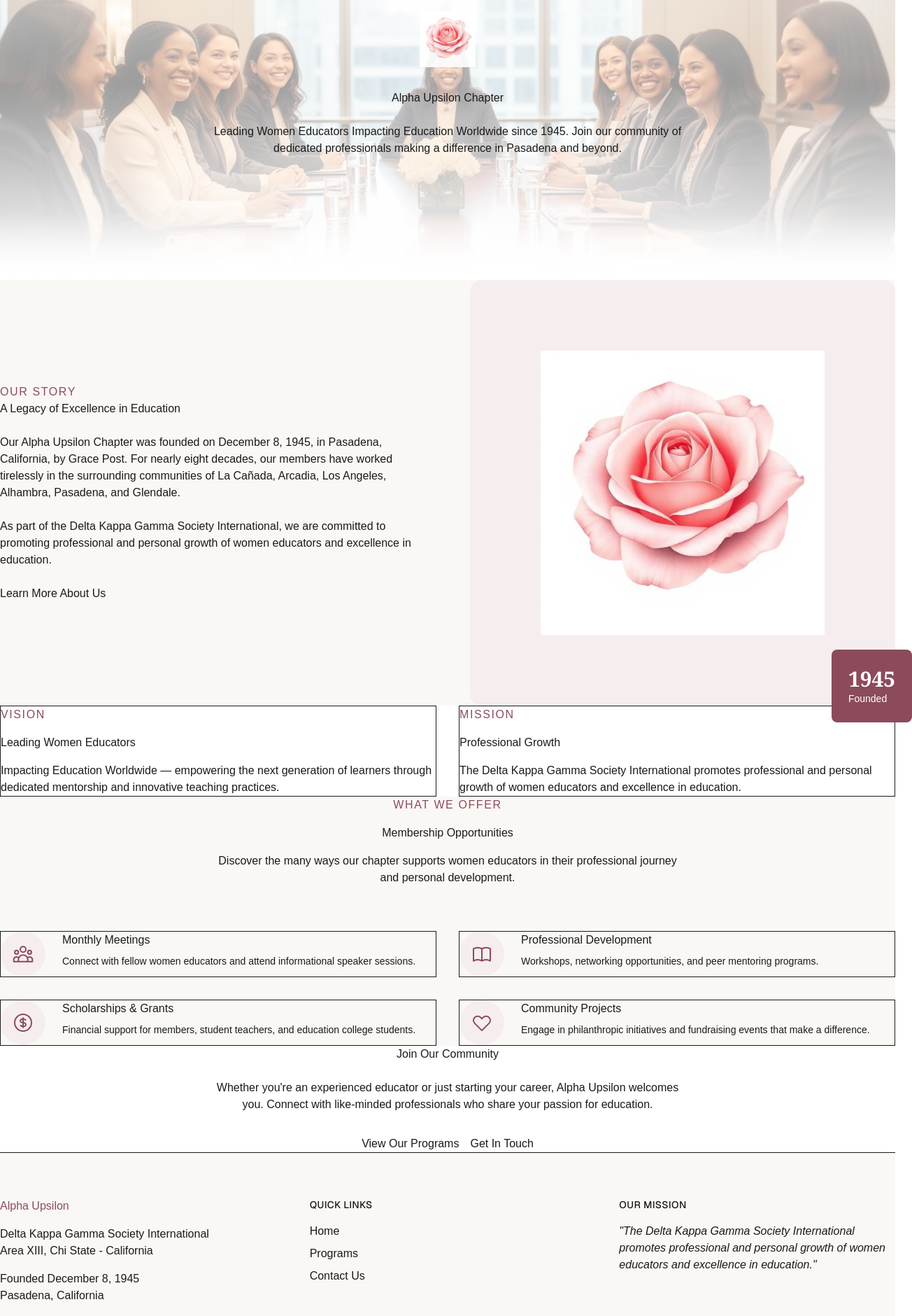
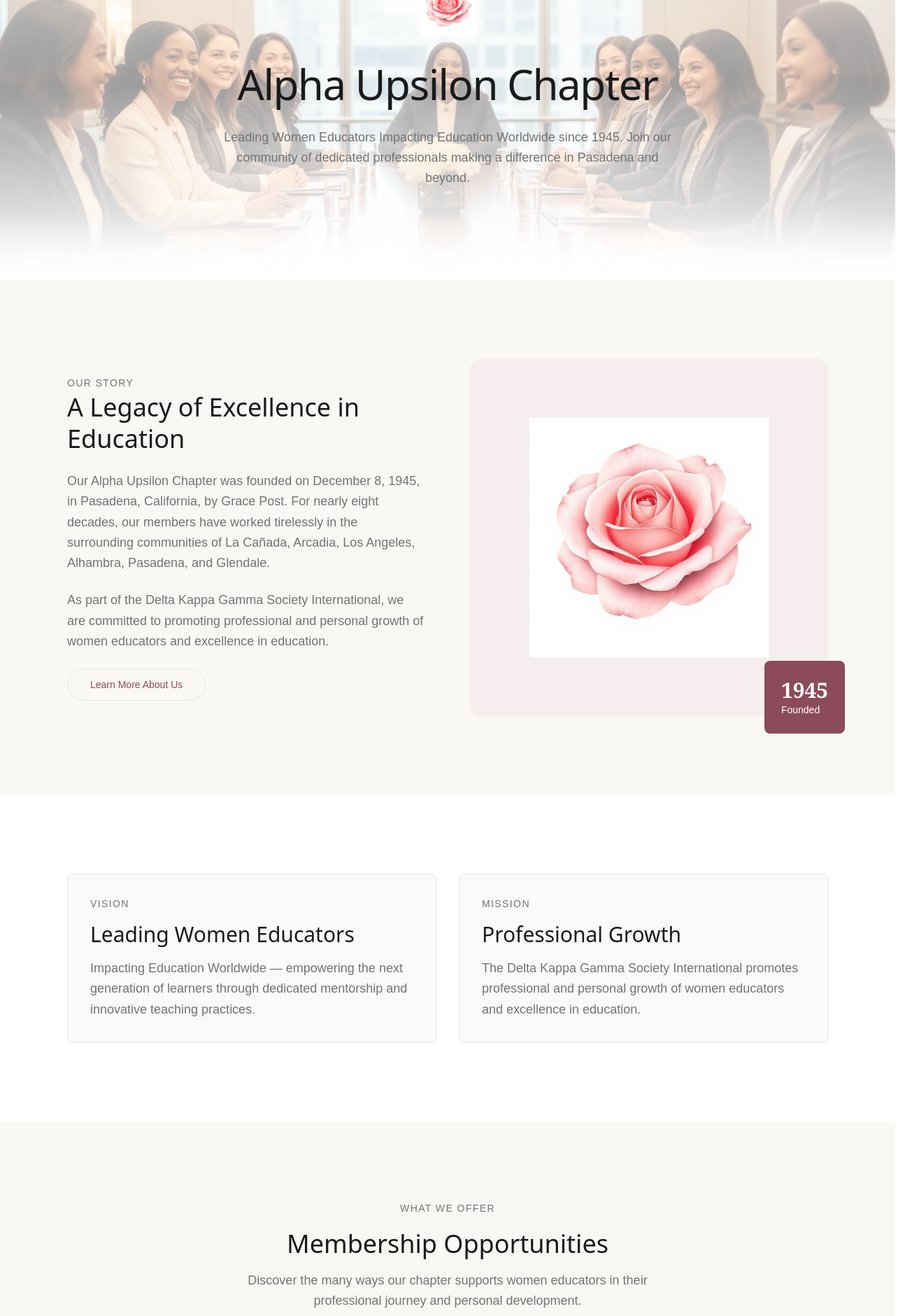
Before and after one commit to Nomolos29/gammaphidkgca, a Next.js app: page / in a window 1280 px wide. Shown: the part 160-2040 px from the top of the page at 70% size, 1304 px wide, since content can reach past the window. Built offline with nearby package versions, Linux system fonts and the light colour scheme.

Commit message:
Updated styling accross pages

```diff
--- a/app/globals.css
+++ b/app/globals.css
@@ -70,6 +70,10 @@
   --color-cream: var(--cream);
   --color-charcoal: var(--charcoal);
 
+  --color-border: var(--border)
+  --color-input: var(--input)
+  --color-ring: var(--ring)
+
   --font-sans: var(--font-geist-sans);
   --font-mono: var(--font-geist-mono);
 }
@@ -81,9 +85,119 @@
   }
 } */
 
+* {
+  border-color: var(--border);
+}
+
+html {
+  scroll-behavior: smooth;
+}
+
 body {
   background: var(--background);
   color: var(--foreground);
   font-family: Arial, Helvetica, sans-serif;
   overflow-x: hidden;
 }
+
+h1, h2, h3, h4, h5, h6 {
+  font-family: var(--font-sans);
+}
+/*
+@layer components {
+  .nav-link {
+    @apply relative text-foreground/80 transition-colors duration-300 hover:text-accent;
+  }
+
+  .nav-link::after {
+    @apply absolute bottom-0 left-0 h-[1px] w-0 bg-accent transition-all duration-300 content-[''];
+  }
+
+  .nav-link:hover::after {
+    @apply w-full;
+  }
+
+  .section-padding {
+    @apply px-6 py-20 md:px-12 lg:px-24 lg:py-28;
+  }
+
+  .mx-auto max-w-6xl {
+    @apply mx-auto max-w-6xl;
+  }
+
+  .bg-card rounded-lg p-8 transition-all duration-300 hover:shadow-lg hover:-translate-y-1 {
+    @apply bg-card rounded-lg p-8 transition-all duration-300 hover:shadow-lg hover:-translate-y-1;
+  }
+
+  .inline-flex items-center justify-center rounded-full bg-accent px-8 py-3 text-sm font-medium text-accent-foreground transition-all duration-300 hover:bg-accent/90 hover:shadow-lg {
+    @apply inline-flex items-center justify-center rounded-full bg-accent px-8 py-3 text-sm font-medium text-accent-foreground transition-all duration-300 hover:bg-accent/90 hover:shadow-lg;
+  }
+
+  .inline-flex items-center justify-center rounded-full border border-accent bg-transparent px-8 py-3 text-sm font-medium text-accent transition-all duration-300 hover:bg-accent hover:text-white {
+    @apply inline-flex items-center justify-center rounded-full border border-accent bg-transparent px-8 py-3 text-sm font-medium text-accent transition-all duration-300 hover:bg-accent hover:text-white;
+  }
+
+  .w-full rounded-lg border border-border bg-background px-4 py-3 text-foreground placeholder:text-muted-foreground focus:border-accent focus:outline-none focus:ring-1 focus:ring-accent transition-all duration-300 {
+    @apply w-full rounded-lg border border-border bg-background px-4 py-3 text-foreground placeholder:text-muted-foreground focus:border-accent focus:outline-none focus:ring-1 focus:ring-accent transition-all duration-300;
+  }
+
+  .text-4xl md:text-5xl lg:text-6xl font-serif font-medium leading-tight tracking-tight {
+    @apply text-4xl md:text-5xl lg:text-6xl font-serif font-medium leading-tight tracking-tight;
+  }
+
+  .text-3xl md:text-4xl font-serif font-medium leading-tight {
+    @apply text-3xl md:text-4xl font-serif font-medium leading-tight;
+  }
+
+  .text-2xl md:text-3xl font-serif font-medium {
+    @apply text-2xl md:text-3xl font-serif font-medium;
+  }
+
+  .text-xl md:text-2xl font-serif font-medium {
+    @apply text-xl md:text-2xl font-serif font-medium;
+  }
+
+  .text-base md:text-lg text-muted-foreground leading-relaxed {
+    @apply text-base md:text-lg text-muted-foreground leading-relaxed;
+  }
+
+  .text-sm text-muted-foreground {
+    @apply text-sm text-muted-foreground;
+  }
+
+  .fade-in {
+    animation: fade-in;
+  }
+
+  @keyframes fadeIn {
+    from {
+      opacity: 0;
+      transform: translateY(20px);
+    }
+    to {
+      opacity: 1;
+      transform: translateY(0);
+    }
+  }
+}
+ */
+
+.fade-in {
+animation: fadeIn 0.8s ease-out forwards;
+}
+
+@keyframes fadeIn {
+  from {
+    opacity: 0;
+    transform: translateY(20px);
+  }
+  to {
+    opacity: 1;
+    transform: translateY(0);
+  }
+}
+
+.stagger-1 { animation-delay: 0.1s; }
+.stagger-2 { animation-delay: 0.2s; }
+.stagger-3 { animation-delay: 0.3s; }
+.stagger-4 { animation-delay: 0.4s; }
--- a/app/page.tsx
+++ b/app/page.tsx
@@ -53,24 +53,24 @@
       />
 
       {/* About Section */}
-      <section className="section-padding bg-secondary">
-        <div className="container-narrow">
+      <section className="px-6 py-20 md:px-12 lg:px-24 lg:py-28 bg-secondary">
+        <div className="mx-auto max-w-6xl">
           <div className="grid grid-cols-1 lg:grid-cols-2 gap-16 items-center">
             <div className="space-y-6">
-              <span className="text-small uppercase tracking-widest text-accent">Our Story</span>
-              <h2 className="heading-lg text-foreground">
+              <span className="text-sm text-muted-foreground uppercase tracking-widest text-accent">Our Story</span>
+              <h2 className="text-3xl md:text-4xl font-serif font-medium leading-tight text-foreground">
                 A Legacy of Excellence in Education
               </h2>
-              <p className="text-body">
+              <p className="text-base md:text-lg text-muted-foreground leading-relaxed">
                 Our Alpha Upsilon Chapter was founded on December 8, 1945, in Pasadena, California,
                 by Grace Post. For nearly eight decades, our members have worked tirelessly in the
                 surrounding communities of La Cañada, Arcadia, Los Angeles, Alhambra, Pasadena, and Glendale.
               </p>
-              <p className="text-body">
+              <p className="text-base md:text-lg text-muted-foreground leading-relaxed">
                 As part of the Delta Kappa Gamma Society International, we are committed to promoting
                 professional and personal growth of women educators and excellence in education.
               </p>
-              <Link href="/contact" className="btn-secondary">
+              <Link href="/contact" className="inline-flex items-center justify-center rounded-full border border-accent bg-transparent px-8 py-3 text-sm font-medium text-accent transition-all duration-300 hover:bg-accent hover:text-white">
                 Learn More About Us
               </Link>
             </div>
@@ -92,25 +92,25 @@
       </section>
 
       {/* Vision & Mission */}
-      <section className="section-padding">
-        <div className="container-narrow">
+      <section className="px-6 py-20 md:px-12 lg:px-24 lg:py-28">
+        <div className="mx-auto max-w-6xl">
           <div className="grid grid-cols-1 md:grid-cols-2 gap-8">
-            <div className="card-elegant border border-border">
-              <span className="text-small uppercase tracking-widest text-accent mb-4 block">Vision</span>
-              <h3 className="heading-md text-foreground mb-4">
+            <div className="bg-card rounded-lg p-8 transition-all duration-300 hover:shadow-lg hover:-translate-y-1 border border-border">
+              <span className="text-sm text-muted-foreground uppercase tracking-widest text-accent mb-4 block">Vision</span>
+              <h3 className="text-2xl md:text-3xl font-serif font-medium text-foreground mb-4">
                 Leading Women Educators
               </h3>
-              <p className="text-body">
+              <p className="text-base md:text-lg text-muted-foreground leading-relaxed">
                 Impacting Education Worldwide — empowering the next generation of learners
                 through dedicated mentorship and innovative teaching practices.
               </p>
             </div>
-            <div className="card-elegant border border-border">
-              <span className="text-small uppercase tracking-widest text-accent mb-4 block">Mission</span>
-              <h3 className="heading-md text-foreground mb-4">
+            <div className="bg-card rounded-lg p-8 transition-all duration-300 hover:shadow-lg hover:-translate-y-1 border border-border">
+              <span className="text-sm text-muted-foreground uppercase tracking-widest text-accent mb-4 block">Mission</span>
+              <h3 className="text-2xl md:text-3xl font-serif font-medium text-foreground mb-4">
                 Professional Growth
               </h3>
-              <p className="text-body">
+              <p className="text-base md:text-lg text-muted-foreground leading-relaxed">
                 The Delta Kappa Gamma Society International promotes professional and personal
                 growth of women educators and excellence in education.
               </p>
@@ -120,14 +120,14 @@
       </section>
 
       {/* Opportunities Section */}
-      <section className="section-padding bg-secondary">
-        <div className="container-narrow">
+      <section className="px-6 py-20 md:px-12 lg:px-24 lg:py-28 bg-secondary">
+        <div className="mx-auto max-w-6xl">
           <div className="text-center mb-16">
-            <span className="text-small uppercase tracking-widest text-accent">What We Offer</span>
-            <h2 className="heading-lg text-foreground mt-4">
+            <span className="text-sm text-muted-foreground uppercase tracking-widest text-accent">What We Offer</span>
+            <h2 className="text-3xl md:text-4xl font-serif font-medium leading-tight text-foreground mt-4">
               Membership Opportunities
             </h2>
-            <p className="text-body max-w-2xl mx-auto mt-4">
+            <p className="text-base md:text-lg text-muted-foreground leading-relaxed max-w-2xl mx-auto mt-4">
               Discover the many ways our chapter supports women educators in their
               professional journey and personal development.
             </p>
@@ -137,14 +137,14 @@
             {opportunities.map((opportunity, index) => (
               <div
                 key={index}
-                className="card-elegant border border-border flex gap-6"
+                className="bg-card rounded-lg p-8 transition-all duration-300 hover:shadow-lg hover:-translate-y-1 border border-border flex gap-6"
               >
                 <div className="shrink-0 w-16 h-16 rounded-full bg-rose-light flex items-center justify-center text-accent">
                   {opportunity.icon}
                 </div>
                 <div>
-                  <h3 className="heading-sm text-foreground mb-2">{opportunity.title}</h3>
-                  <p className="text-body text-sm">{opportunity.description}</p>
+                  <h3 className="text-xl md:text-2xl font-serif font-medium text-foreground mb-2">{opportunity.title}</h3>
+                  <p className="text-base md:text-lg text-muted-foreground leading-relaxed text-sm">{opportunity.description}</p>
                 </div>
               </div>
             ))}
@@ -153,21 +153,21 @@
       </section>
 
       {/* CTA Section */}
-      <section className="section-padding">
-        <div className="container-narrow text-center">
-          <h2 className="heading-lg text-foreground mb-6">
+      <section className="px-6 py-20 md:px-12 lg:px-24 lg:py-28">
+        <div className="mx-auto max-w-6xl text-center">
+          <h2 className="text-3xl md:text-4xl font-serif font-medium leading-tight text-foreground mb-6">
             Join Our Community
           </h2>
-          <p className="text-body max-w-2xl mx-auto mb-8">
+          <p className="text-base md:text-lg text-muted-foreground leading-relaxed max-w-2xl mx-auto mb-8">
             Whether you're an experienced educator or just starting your career,
             Alpha Upsilon welcomes you. Connect with like-minded professionals
             who share your passion for education.
           </p>
           <div className="flex flex-col sm:flex-row gap-4 justify-center">
-            <Link href="/programs" className="btn-primary">
+            <Link href="/programs" className="inline-flex items-center justify-center rounded-full bg-accent px-8 py-3 text-sm font-medium text-accent-foreground transition-all duration-300 hover:bg-accent/90 hover:shadow-lg">
               View Our Programs
             </Link>
-            <Link href="/contact" className="btn-secondary">
+            <Link href="/contact" className="inline-flex items-center justify-center rounded-full border border-accent bg-transparent px-8 py-3 text-sm font-medium text-accent transition-all duration-300 hover:bg-accent hover:text-white">
               Get In Touch
             </Link>
           </div>
--- a/components/layouts/Footer.tsx
+++ b/components/layouts/Footer.tsx
@@ -6,17 +6,17 @@
 
   return (
     <footer className="bg-secondary border-t border-border">
-      <div className="container-narrow section-padding py-16">
+      <div className="mx-auto max-w-6xl px-6 md:px-12 lg:px-24 lg:py-28 py-16">
         <div className="grid grid-cols-1 md:grid-cols-3 gap-12">
           {/* Brand */}
           <div className="space-y-4">
-            <h3 className="heading-sm text-accent">Alpha Upsilon</h3>
-            <p className="text-small">
+            <h3 className="text-xl md:text-2xl font-serif font-medium text-accent">Alpha Upsilon</h3>
+            <p className="text-sm text-muted-foreground">
               Delta Kappa Gamma Society International
               <br />
               Area XIII, Chi State - California
             </p>
-            <p className="text-small">
+            <p className="text-sm text-muted-foreground">
               Founded December 8, 1945
               <br />
               Pasadena, California
@@ -29,13 +29,13 @@
               Quick Links
             </h4>
             <nav className="flex flex-col gap-2">
-              <Link href="/" className="text-small hover:text-accent transition-colors">
+              <Link href="/" className="text-sm text-muted-foreground hover:text-accent transition-colors">
                 Home
               </Link>
-              <Link href="/programs" className="text-small hover:text-accent transition-colors">
+              <Link href="/programs" className="text-sm text-muted-foreground hover:text-accent transition-colors">
                 Programs
               </Link>
-              <Link href="/contact" className="text-small hover:text-accent transition-colors">
+              <Link href="/contact" className="text-sm text-muted-foreground hover:text-accent transition-colors">
                 Contact Us
               </Link>
             </nav>
@@ -46,7 +46,7 @@
             <h4 className="font-sans font-medium text-foreground uppercase text-sm tracking-wide">
               Our Mission
             </h4>
-            <p className="text-small italic">
+            <p className="text-sm text-muted-foreground italic">
               "The Delta Kappa Gamma Society International promotes professional
               and personal growth of women educators and excellence in education."
             </p>
@@ -55,10 +55,10 @@
 
         {/* Bottom Bar */}
         <div className="mt-12 pt-8 border-t border-border/50 flex flex-col md:flex-row justify-between items-center gap-4">
-          <p className="text-small">
+          <p className="text-sm text-muted-foreground">
             © {currentYear} Alpha Upsilon Chapter, DKG. All rights reserved.
           </p>
-          <p className="text-small">
+          <p className="text-sm text-muted-foreground">
             Leading Women Educators Impacting Education Worldwide
           </p>
         </div>
--- a/components/layouts/Hero.tsx
+++ b/components/layouts/Hero.tsx
@@ -27,7 +27,7 @@
       )}
 
       {/* Content */}
-      <div className="relative z-10 container-narrow px-6 md:px-12 text-center py-32">
+      <div className="relative z-10 mx-auto max-w-6xl px-6 md:px-12 text-center py-32">
         {showRose && (
           <Image
             src={roseImage}
@@ -38,12 +38,12 @@
           />
         )}
 
-        <h1 className="heading-xl text-foreground mb-6 fade-in stagger-1">
+        <h1 className="text-4xl md:text-5xl lg:text-6xl font-serif font-medium leading-tight tracking-tight text-foreground mb-6 fade-in stagger-1">
           {title}
         </h1>
 
         {subtitle && (
-          <p className="text-body max-w-2xl mx-auto fade-in stagger-2">
+          <p className="text-base md:text-lg text-muted-foreground leading-relaxed max-w-2xl mx-auto fade-in stagger-2">
             {subtitle}
           </p>
         )}
```
Also changed, not shown: app/contact/page.tsx (+21 -21 lines), app/programs/page.tsx (+14 -14 lines), components/layouts/Header.tsx (+5 -5 lines), components/ui/ContactForm.tsx (+7 -7 lines), components/ui/EventCard.tsx (+4 -4 lines).
